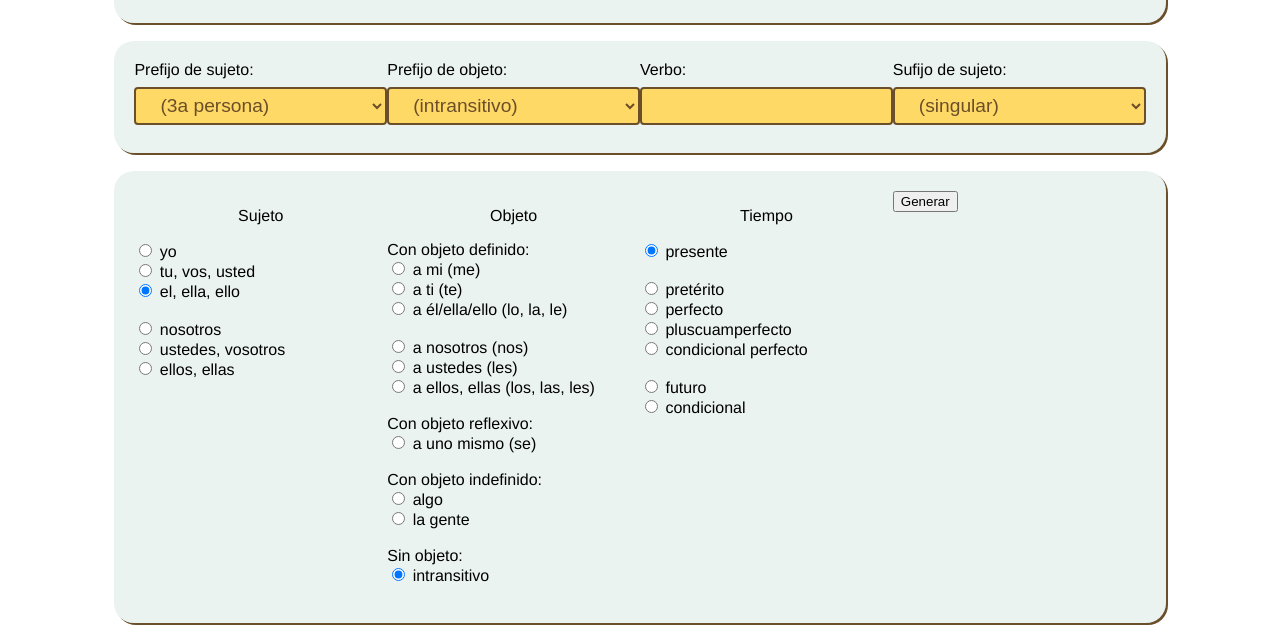
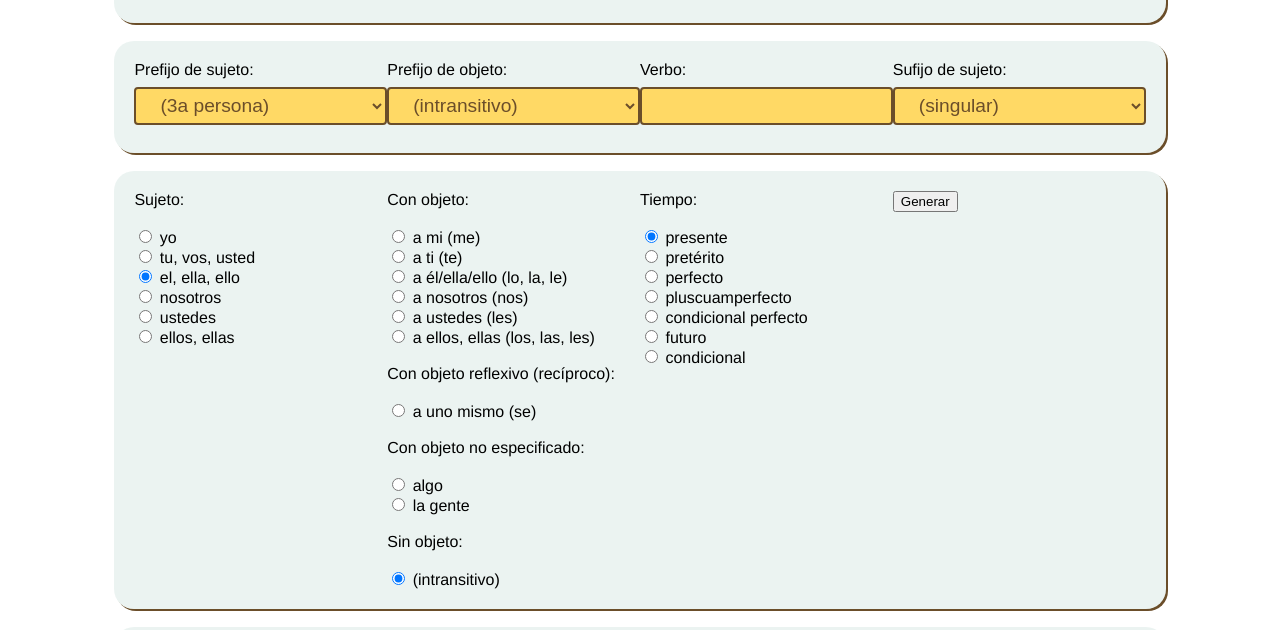
Before and after one commit to jnunezf96/nawat-conjugator, a plain HTML site: page index.html in a window 1280 px wide. Shown: the part 104-734 px from the top of the page. Drawn offline with Linux system fonts and the light colour scheme.

Commit message:
add changes

```diff
--- a/index.html
+++ b/index.html
@@ -55,7 +55,7 @@
     <br>
     <div class="form-container">
         <div class="form-group">
-            <p><label for="subject">Sujeto</label><br></p>
+            <label for="subject">Sujeto:</label><br><br>
             <input type="radio" id="ni" name="subject" value="ni"
                    onclick="document.getElementById('subject-prefix').value='ni'; document.getElementById('subject-suffix').value='';">
             <label for="ni">yo</label><br>
@@ -64,20 +64,19 @@
             <label for="ti">tu, vos, usted</label><br>
             <input type="radio" id="third-person" name="subject" value="" checked
                    onclick="document.getElementById('subject-prefix').value=''; document.getElementById('subject-suffix').value='';">
-            <label for="third-person">el, ella, ello</label><br><br>
+            <label for="third-person">el, ella, ello</label><br>
             <input type="radio" id="we" name="subject" value="ti"
                    onclick="document.getElementById('subject-prefix').value='ti'; document.getElementById('subject-suffix').value='t';">
             <label for="we">nosotros</label><br>
             <input type="radio" id="you-pl" name="subject" value="an"
                    onclick="document.getElementById('subject-prefix').value='an'; document.getElementById('subject-suffix').value='t';">
-            <label for="you-pl">ustedes, vosotros</label><br>
+            <label for="you-pl">ustedes</label><br>
             <input type="radio" id="they" name="subject" value=""
                    onclick="document.getElementById('subject-prefix').value=''; document.getElementById('subject-suffix').value='t';">
             <label for="they">ellos, ellas</label><br>
         </div>
         <div class="form-group">
-               <p>Objeto</p>
-            <label for="object">Con objeto definido:<br>
+              <label for="object">Con objeto:<br><br>
                 <input type="radio" id="me" name="object" value="nech"
                        onclick="document.getElementById('object-prefix').value='nech';">
                 <label for="me">a mi (me)</label><br>
@@ -86,7 +85,7 @@
                 <label for="you">a ti (te)</label><br>
                 <input type="radio" id="him-her-it" name="object" value="ki"
                        onclick="document.getElementById('object-prefix').value='ki';">
-                <label for="him-her-it">a él/ella/ello (lo, la, le)</label><br><br>
+                <label for="him-her-it">a él/ella/ello (lo, la, le)</label><br>
                 <input type="radio" id="us" name="object" value="tech"
                        onclick="document.getElementById('object-prefix').value='tech';">
                 <label for="us">a nosotros (nos)</label><br>
@@ -96,26 +95,26 @@
                 <input type="radio" id="them" name="object" value="kin"
                        onclick="document.getElementById('object-prefix').value='kin';">
                 <label for="them">a ellos, ellas (los, las, les)</label><br><br>
-                <label for="no-object">Con objeto reflexivo:</label><br>
+                <label for="no-object">Con objeto reflexivo (recíproco):</label><br><br>
                 <input type="radio" id="self" name="object" value="mu"
                        onclick="document.getElementById('object-prefix').value='mu';">
                 <label for="self">a uno mismo (se)</label><br><br>
-                <label for="no-object">Con objeto indefinido:</label><br>
+                <label for="no-object">Con objeto no especificado:</label><br><br>
                 <input type="radio" id="thing" name="object" value="ta"
                        onclick="document.getElementById('object-prefix').value='ta';">
                 <label for="thing">algo</label><br>
                 <input type="radio" id="people" name="object" value="te"
                        onclick="document.getElementById('object-prefix').value='te';">
                 <label for="people">la gente</label><br><br>
-                <label for="no-object">Sin objeto:</label><br>
+                <label for="no-object">Sin objeto:</label><br><br>
                 <input type="radio" id="intransitive" name="object" value="" checked
                        onclick="document.getElementById('object-prefix').value='';">
-                <label for="intransitive">intransitivo</label><br><br>
+                <label for="intransitive">(intransitivo)</label>
         </div>
         <div class="form-group">
-            <p><label for="tense">Tiempo</label><br></p>
+            <label for="tense">Tiempo:</label><br><br>
             <input type="radio" id="presente" name="tense" value="presente" checked>
-            <label for="presente">presente</label><br><br>
+            <label for="presente">presente</label><br>
             <input type="radio" id="preterito" name="tense" value="preterito">
             <label for="preterito">pretérito</label><br>
             <input type="radio" id="perfecto" name="tense" value="perfecto">
@@ -123,7 +122,7 @@
             <input type="radio" id="pluscuamperfecto" name="tense" value="pluscuamperfecto">
             <label for="pluscuamperfecto">pluscuamperfecto</label><br>
             <input type="radio" id="condicional-perfecto" name="tense" value="condicional-perfecto">
-            <label for="condicional-perfecto">condicional perfecto</label><br><br>
+            <label for="condicional-perfecto">condicional perfecto</label><br>
             <input type="radio" id="futuro" name="tense" value="futuro">
             <label for="futuro">futuro</label><br>
             <input type="radio" id="condicional" name="tense" value="condicional">
--- a/style.css
+++ b/style.css
@@ -96,8 +96,8 @@ select,
 
 /* Label styles */
 label {
-    text-align: left;
-}
+    text-align: center;
+    }
 
 /* Radio button styles */
 input[type="radio"] + label {
```
